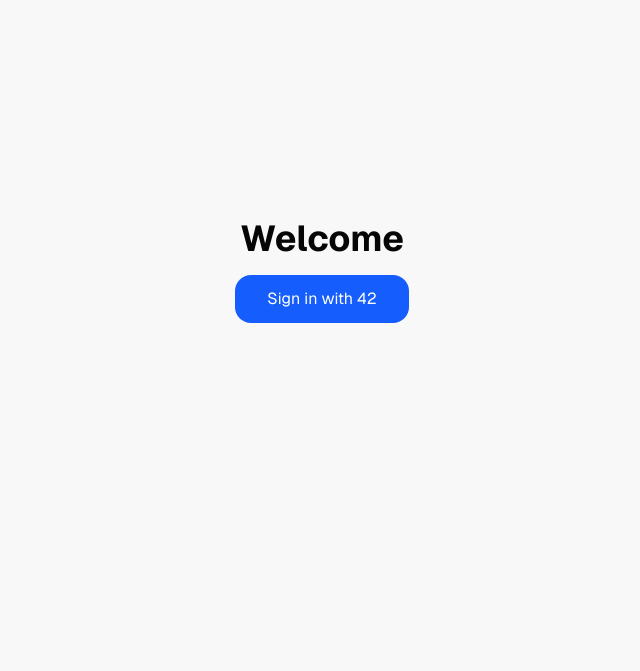
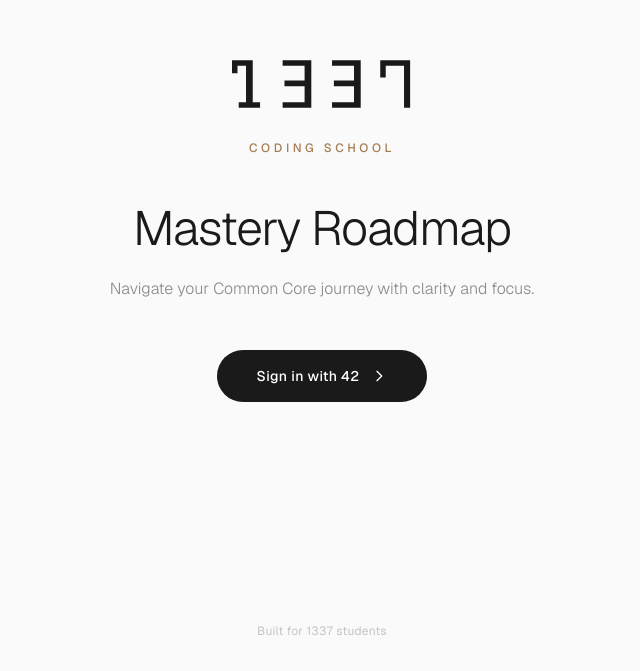
Before and after one commit to gouomar/ka3kou3_v2, a Next.js app: page /login in a window 1280 px wide. Shown: the part 129-800 px from the top of the page, without its empty margins (318-958 px from the left). Built offline with nearby package versions, Linux system fonts and the light colour scheme.

Commit message:
bazghoro

```diff
--- a/app/login/page.tsx
+++ b/app/login/page.tsx
@@ -1,38 +1,103 @@
 'use client';
 
 import { useSearchParams } from 'next/navigation';
-import { Suspense } from 'react';
+import { Suspense, useEffect, useState } from 'react';
 
 function LoginContent() {
   const searchParams = useSearchParams();
   const error = searchParams.get('error');
+  const [isLoading, setIsLoading] = useState(false);
+  const [isVisible, setIsVisible] = useState(false);
+
+  useEffect(() => {
+    setIsVisible(true);
+  }, []);
 
   const handleLogin = () => {
-    // Redirect to the API route which will handle the OAuth redirect
+    setIsLoading(true);
     window.location.href = '/api/auth/login';
   };
 
   return (
-    <div className="flex min-h-screen items-center justify-center">
-      <div className="text-center max-w-md mx-auto p-8">
-        <h1 className="text-4xl font-bold mb-4">Welcome</h1>
+    <div className="min-h-screen w-full bg-[#fafafa] flex flex-col">
+      {/* Main content */}
+      <div className="flex-1 flex flex-col items-center justify-center px-6">
 
+        {/* 1337 Logo */}
+        <div className={`mb-8 transition-all duration-700 ease-out ${isVisible ? 'opacity-100 translate-y-0' : 'opacity-0 translate-y-4'}`}>
+          <svg width="180" height="48" viewBox="0 0 76 20" fill="none">
+            <path d="M2.8333 17.6623H5.92418V2.33766H2.31816V5.45455H0V1.49012e-07H8.75748V17.6623H11.8484V20H2.8333V17.6623Z" fill="#1a1a1a"/>
+            <path d="M21.3785 17.6623H30.6512V10.9091H22.1513V8.57143H30.6512V2.33766H21.3785V0H33.4845V20H21.3785V17.6623Z" fill="#1a1a1a"/>
+            <path d="M42.2419 17.6623H51.5146V10.9091H43.0147V8.57143H51.5146V2.33766H42.2419V0H54.3479V20H42.2419V17.6623Z" fill="#1a1a1a"/>
+            <path d="M72.6355 2.33766H64.9084V7.27273H62.5902V0H75.2113V20H72.6355V2.33766Z" fill="#1a1a1a"/>
+          </svg>
+        </div>
+
+        {/* Tagline */}
+        <div className={`mb-12 transition-all duration-700 ease-out delay-100 ${isVisible ? 'opacity-100 translate-y-0' : 'opacity-0 translate-y-4'}`}>
+          <p className="text-[#a67c52] text-xs tracking-[0.3em] uppercase font-medium">
+            Coding School
+          </p>
+        </div>
+
+        {/* Main title */}
+        <div className={`text-center mb-6 transition-all duration-700 ease-out delay-200 ${isVisible ? 'opacity-100 translate-y-0' : 'opacity-0 translate-y-4'}`}>
+          <h1 className="text-4xl md:text-5xl font-light text-[#1a1a1a] tracking-tight">
+            Mastery Roadmap
+          </h1>
+        </div>
+
+        {/* Subtitle */}
+        <div className={`max-w-md text-center mb-12 transition-all duration-700 ease-out delay-300 ${isVisible ? 'opacity-100 translate-y-0' : 'opacity-0 translate-y-4'}`}>
+          <p className="text-[#8b8b8b] text-base font-light leading-relaxed">
+            Navigate your Common Core journey with clarity and focus.
+          </p>
+        </div>
+
+        {/* Error message */}
         {error && (
-          <div className="mb-6 p-4 bg-red-100 text-red-700 rounded-lg">
+          <div className={`mb-8 px-5 py-3 bg-red-50 border border-red-200 rounded-lg transition-all duration-500 ${isVisible ? 'opacity-100' : 'opacity-0'}`}>
+            <p className="text-red-600 text-sm">
               {error === 'no_code' && 'Authorization code missing'}
               {error === 'auth_failed' && 'Authentication failed. Please try again.'}
               {error === 'access_denied' && 'Access was denied'}
-            {!['no_code', 'auth_failed', 'access_denied'].includes(error) &&
-              `Error: ${error}`}
+              {!['no_code', 'auth_failed', 'access_denied'].includes(error) && `Error: ${error}`}
+            </p>
           </div>
         )}
 
+        {/* Login Button */}
+        <div className={`transition-all duration-700 ease-out delay-400 ${isVisible ? 'opacity-100 translate-y-0' : 'opacity-0 translate-y-4'}`}>
           <button
             onClick={handleLogin}
-          className="bg-blue-600 text-white px-8 py-3 rounded-lg hover:bg-blue-700 transition-colors"
+            disabled={isLoading}
+            className="group px-10 py-4 bg-[#1a1a1a] text-white rounded-full font-medium text-sm tracking-wide hover:bg-[#333] transition-all duration-300 ease-out hover:shadow-lg"
           >
+            {isLoading ? (
+              <span className="flex items-center">
+                <svg className="animate-spin -ml-1 mr-3 h-4 w-4 text-white" xmlns="http://www.w3.org/2000/svg" fill="none" viewBox="0 0 24 24">
+                  <circle className="opacity-25" cx="12" cy="12" r="10" stroke="currentColor" strokeWidth="4" />
+                  <path className="opacity-75" fill="currentColor" d="M4 12a8 8 0 018-8V0C5.373 0 0 5.373 0 12h4zm2 5.291A7.962 7.962 0 014 12H0c0 3.042 1.135 5.824 3 7.938l3-2.647z" />
+                </svg>
+                Connecting...
+              </span>
+            ) : (
+              <span className="flex items-center">
                 Sign in with 42
+                <svg className="ml-3 w-4 h-4 transition-transform duration-300 group-hover:translate-x-1" fill="none" stroke="currentColor" viewBox="0 0 24 24">
+                  <path strokeLinecap="round" strokeLinejoin="round" strokeWidth={2} d="M9 5l7 7-7 7" />
+                </svg>
+              </span>
+            )}
           </button>
+        </div>
+      </div>
+
+      {/* Footer */}
+      <div className={`py-8 text-center transition-all duration-700 ease-out delay-500 ${isVisible ? 'opacity-100' : 'opacity-0'}`}>
+        <p className="text-[#c4c4c4] text-xs tracking-wide">
+          Built for 1337 students
+        </p>
       </div>
     </div>
   );
@@ -40,7 +105,11 @@ function LoginContent() {
 
 export default function LoginPage() {
   return (
-    <Suspense fallback={<div>Loading...</div>}>
+    <Suspense fallback={
+      <div className="min-h-screen bg-[#fafafa] flex items-center justify-center">
+        <div className="w-6 h-6 border-2 border-[#1a1a1a] border-t-transparent rounded-full animate-spin" />
+      </div>
+    }>
       <LoginContent />
     </Suspense>
   );
--- a/components/login-page.tsx
+++ b/components/login-page.tsx
@@ -1,6 +1,6 @@
 'use client';
 
-import { useState } from 'react';
+import { useEffect, useState } from 'react';
 
 interface LoginPageProps {
   onLogin: () => void;
@@ -8,92 +8,157 @@ interface LoginPageProps {
 
 export default function LoginPage({ onLogin }: LoginPageProps) {
   const [isLoading, setIsLoading] = useState(false);
+  const [mousePosition, setMousePosition] = useState({ x: 0, y: 0 });
+  const [isVisible, setIsVisible] = useState(false);
+
+  useEffect(() => {
+    setIsVisible(true);
+
+    const handleMouseMove = (e: MouseEvent) => {
+      setMousePosition({
+        x: (e.clientX / window.innerWidth) * 100,
+        y: (e.clientY / window.innerHeight) * 100,
+      });
+    };
+
+    window.addEventListener('mousemove', handleMouseMove);
+    return () => window.removeEventListener('mousemove', handleMouseMove);
+  }, []);
 
   const handleLogin = () => {
     setIsLoading(true);
-    // Redirect to /login route
     window.location.href = '/login';
   };
 
   return (
-    <div className="relative min-h-screen w-full overflow-hidden bg-gradient-to-br from-slate-950 via-slate-900 to-slate-800">
-      {/* Animated background elements */}
+    <div className="relative min-h-screen w-full overflow-hidden bg-black">
+      {/* Animated gradient background that follows mouse */}
+      <div
+        className="absolute inset-0 transition-all duration-1000 ease-out"
+        style={{
+          background: `
+            radial-gradient(circle at ${mousePosition.x}% ${mousePosition.y}%, rgba(120, 119, 198, 0.3) 0%, transparent 50%),
+            radial-gradient(circle at ${100 - mousePosition.x}% ${100 - mousePosition.y}%, rgba(0, 200, 200, 0.2) 0%, transparent 50%),
+            radial-gradient(circle at 50% 50%, rgba(50, 50, 50, 0.8) 0%, transparent 100%),
+            linear-gradient(180deg, #000000 0%, #0a0a0a 100%)
+          `
+        }}
+      />
+
+      {/* Animated particles */}
       <div className="absolute inset-0 overflow-hidden">
-        {/* Floating orbs */}
-        <div className="absolute top-20 left-10 w-96 h-96 bg-gradient-to-br from-blue-500/20 to-purple-500/10 rounded-full filter blur-3xl floating opacity-60" />
-        <div className="absolute bottom-0 right-20 w-96 h-96 bg-gradient-to-br from-purple-500/20 to-pink-500/10 rounded-full filter blur-3xl floating opacity-60" style={{ animationDelay: '2s' }} />
-        <div className="absolute top-1/2 left-1/3 w-72 h-72 bg-gradient-to-br from-cyan-500/15 to-blue-500/10 rounded-full filter blur-3xl floating opacity-40" style={{ animationDelay: '4s' }} />
+        {[...Array(50)].map((_, i) => (
+          <div
+            key={i}
+            className="absolute w-1 h-1 bg-white/20 rounded-full animate-pulse"
+            style={{
+              left: `${Math.random() * 100}%`,
+              top: `${Math.random() * 100}%`,
+              animationDelay: `${Math.random() * 5}s`,
+              animationDuration: `${3 + Math.random() * 4}s`,
+            }}
+          />
+        ))}
+      </div>
 
-        {/* Grid pattern overlay */}
-        <div className="absolute inset-0 opacity-10">
-          <svg className="w-full h-full" preserveAspectRatio="none">
-            <defs>
-              <pattern id="grid" width="40" height="40" patternUnits="userSpaceOnUse">
-                <path d="M 40 0 L 0 0 0 40" fill="none" stroke="white" strokeWidth="0.5" />
-              </pattern>
-            </defs>
-            <rect width="100%" height="100%" fill="url(#grid)" />
+      {/* Glowing lines */}
+      <div className="absolute inset-0 overflow-hidden opacity-30">
+        <div className="absolute top-1/4 left-0 w-full h-px bg-gradient-to-r from-transparent via-cyan-500 to-transparent animate-pulse" style={{ animationDuration: '3s' }} />
+        <div className="absolute top-2/4 left-0 w-full h-px bg-gradient-to-r from-transparent via-purple-500 to-transparent animate-pulse" style={{ animationDuration: '4s', animationDelay: '1s' }} />
+        <div className="absolute top-3/4 left-0 w-full h-px bg-gradient-to-r from-transparent via-cyan-500 to-transparent animate-pulse" style={{ animationDuration: '3.5s', animationDelay: '0.5s' }} />
+      </div>
+
+      {/* Main content */}
+      <div className="relative z-10 h-screen w-full flex flex-col items-center justify-center px-4">
+
+        {/* 1337 Logo - Large and centered */}
+        <div className={`mb-8 transition-all duration-1000 ${isVisible ? 'opacity-100 scale-100' : 'opacity-0 scale-90'}`}>
+          <svg width="280" height="74" viewBox="0 0 76 20" fill="none" className="drop-shadow-2xl">
+            <path d="M2.8333 17.6623H5.92418V2.33766H2.31816V5.45455H0V1.49012e-07H8.75748V17.6623H11.8484V20H2.8333V17.6623Z" fill="white"/>
+            <path d="M21.3785 17.6623H30.6512V10.9091H22.1513V8.57143H30.6512V2.33766H21.3785V0H33.4845V20H21.3785V17.6623Z" fill="white"/>
+            <path d="M42.2419 17.6623H51.5146V10.9091H43.0147V8.57143H51.5146V2.33766H42.2419V0H54.3479V20H42.2419V17.6623Z" fill="white"/>
+            <path d="M72.6355 2.33766H64.9084V7.27273H62.5902V0H75.2113V20H72.6355V2.33766Z" fill="white"/>
           </svg>
         </div>
-      </div>
 
-      {/* Content */}
-      <div className="relative z-10 h-screen w-full flex flex-col items-center justify-center px-4">
-        {/* Logo/Title with animation */}
-        <div className="mb-12 smooth-fade-in" style={{ animationDelay: '0.2s' }}>
-          <div className="text-center mb-6">
-            <div className="inline-block">
-              <div className="text-6xl font-light text-white mb-2 tracking-tight">
-                Common<span className="font-semibold">Core</span>
-              </div>
-              <p className="text-lg text-gray-300 font-light tracking-wide">Learning Roadmap</p>
-            </div>
-          </div>
+        {/* Tagline */}
+        <div className={`mb-4 transition-all duration-1000 delay-200 ${isVisible ? 'opacity-100 translate-y-0' : 'opacity-0 translate-y-4'}`}>
+          <p className="text-gray-500 text-sm tracking-[0.4em] uppercase font-light">
+            Coding School
+          </p>
+        </div>
+
+        {/* Divider line */}
+        <div className={`w-24 h-px bg-gradient-to-r from-transparent via-gray-600 to-transparent mb-8 transition-all duration-1000 delay-300 ${isVisible ? 'opacity-100 scale-x-100' : 'opacity-0 scale-x-0'}`} />
+
+        {/* Main title */}
+        <div className={`text-center mb-6 transition-all duration-1000 delay-400 ${isVisible ? 'opacity-100 translate-y-0' : 'opacity-0 translate-y-4'}`}>
+          <h1 className="text-5xl md:text-6xl font-extralight text-white tracking-tight mb-3">
+            Mastery <span className="font-medium bg-gradient-to-r from-cyan-400 to-purple-500 bg-clip-text text-transparent">Roadmap</span>
+          </h1>
         </div>
 
         {/* Subtitle */}
-        <div className="smooth-fade-in mb-12 max-w-md text-center" style={{ animationDelay: '0.4s' }}>
-          <p className="text-gray-400 text-base leading-relaxed font-light">
-            Navigate your educational journey through visual project pathways and track your progress seamlessly.
+        <div className={`max-w-lg text-center mb-12 transition-all duration-1000 delay-500 ${isVisible ? 'opacity-100 translate-y-0' : 'opacity-0 translate-y-4'}`}>
+          <p className="text-gray-400 text-lg font-light leading-relaxed">
+            Navigate your Common Core journey with interactive project roadmaps and real-time progress tracking.
           </p>
         </div>
 
         {/* Login Button */}
-        <div className="smooth-slide-up" style={{ animationDelay: '0.6s' }}>
+        <div className={`transition-all duration-1000 delay-700 ${isVisible ? 'opacity-100 translate-y-0' : 'opacity-0 translate-y-4'}`}>
           <button
             onClick={handleLogin}
             disabled={isLoading}
-            className="relative px-12 py-4 rounded-full font-semibold text-base transition-all duration-500 overflow-hidden group"
+            className="group relative px-12 py-4 overflow-hidden"
           >
-            {/* Button background with glassmorphism */}
-            <div className="absolute inset-0 bg-gradient-to-r from-blue-500 to-purple-600 rounded-full opacity-100 group-hover:opacity-110 transition-opacity" />
+            {/* Button border glow */}
+            <div className="absolute inset-0 rounded-full bg-gradient-to-r from-cyan-500 via-purple-500 to-cyan-500 opacity-75 blur-sm group-hover:opacity-100 transition-opacity duration-500" />
 
-            {/* Shine effect */}
-            <div className="absolute inset-0 bg-gradient-to-r from-white/0 via-white/20 to-white/0 rounded-full transform -translate-x-full group-hover:translate-x-full transition-transform duration-1000" />
+            {/* Button background */}
+            <div className="absolute inset-[1px] rounded-full bg-black/90 backdrop-blur-xl" />
+
+            {/* Animated border */}
+            <div className="absolute inset-0 rounded-full overflow-hidden">
+              <div className="absolute inset-0 bg-gradient-to-r from-cyan-500 via-purple-500 to-cyan-500 animate-spin-slow opacity-50" style={{ animationDuration: '3s' }} />
+            </div>
+            <div className="absolute inset-[2px] rounded-full bg-black/95" />
 
             {/* Text */}
-            <span className="relative flex items-center justify-center text-white">
+            <span className="relative flex items-center justify-center text-white font-medium tracking-wide">
               {isLoading ? (
                 <>
                   <svg className="animate-spin -ml-1 mr-3 h-5 w-5 text-white" xmlns="http://www.w3.org/2000/svg" fill="none" viewBox="0 0 24 24">
                     <circle className="opacity-25" cx="12" cy="12" r="10" stroke="currentColor" strokeWidth="4" />
                     <path className="opacity-75" fill="currentColor" d="M4 12a8 8 0 018-8V0C5.373 0 0 5.373 0 12h4zm2 5.291A7.962 7.962 0 014 12H0c0 3.042 1.135 5.824 3 7.938l3-2.647z" />
                   </svg>
-                  Entering...
+                  Connecting...
                 </>
               ) : (
                 <>
-                  Enter Dashboard
-                  <span className="ml-2">→</span>
+                  <span className="mr-3">Sign in with 42</span>
+                  <svg className="w-5 h-5 transition-transform group-hover:translate-x-1" fill="none" stroke="currentColor" viewBox="0 0 24 24">
+                    <path strokeLinecap="round" strokeLinejoin="round" strokeWidth={2} d="M13 7l5 5m0 0l-5 5m5-5H6" />
+                  </svg>
                 </>
               )}
             </span>
           </button>
         </div>
 
-        {/* Bottom accent */}
-        <div className="absolute bottom-0 left-0 right-0 h-px bg-gradient-to-r from-transparent via-blue-500/30 to-transparent" />
+        {/* Footer info */}
+        <div className={`absolute bottom-8 left-0 right-0 text-center transition-all duration-1000 delay-1000 ${isVisible ? 'opacity-100' : 'opacity-0'}`}>
+          <p className="text-gray-600 text-xs tracking-wider">
+            Crafted for 1337 students · Common Core Curriculum
+          </p>
+        </div>
       </div>
+
+      {/* Corner accents */}
+      <div className="absolute top-0 left-0 w-32 h-32 border-l-2 border-t-2 border-gray-800/50" />
+      <div className="absolute top-0 right-0 w-32 h-32 border-r-2 border-t-2 border-gray-800/50" />
+      <div className="absolute bottom-0 left-0 w-32 h-32 border-l-2 border-b-2 border-gray-800/50" />
+      <div className="absolute bottom-0 right-0 w-32 h-32 border-r-2 border-b-2 border-gray-800/50" />
     </div>
   );
 }
--- a/components/roadmap-visualizer.tsx
+++ b/components/roadmap-visualizer.tsx
@@ -1,8 +1,8 @@
 'use client';
 
-import { useState, useMemo } from 'react';
+import { curriculum } from '@/lib/curriculum';
+import { useMemo, useState } from 'react';
 import ProjectCard from './project-card';
-import { curriculum, getProjectBySlug } from '@/lib/curriculum';
 
 // API project data from 42 intra
 interface ApiProject {
```
Also changed, not shown: app/globals.css (+13 -0 lines), components/dashboard-page.tsx (+1 -9 lines), public/1337-logo.svg (deleted). Lines whose indentation alone changed are shown as unchanged.
